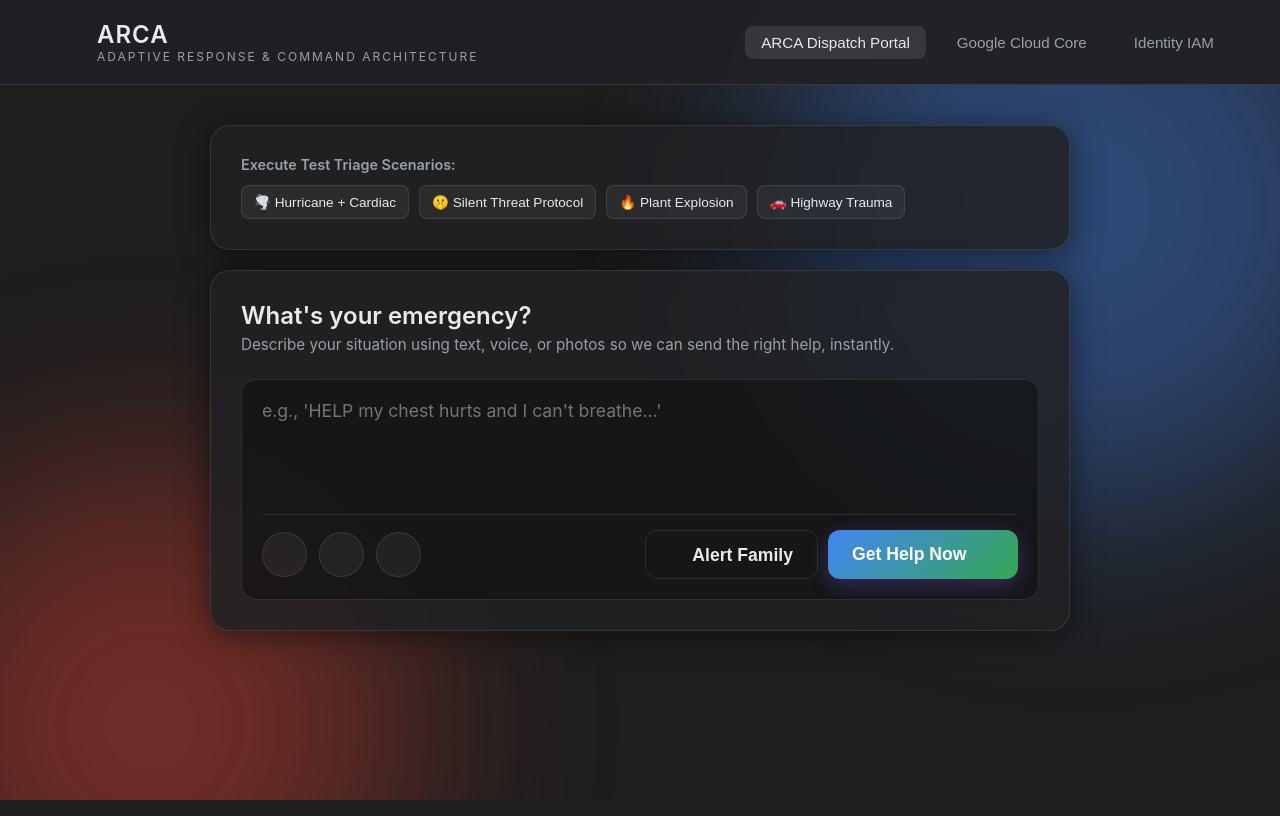
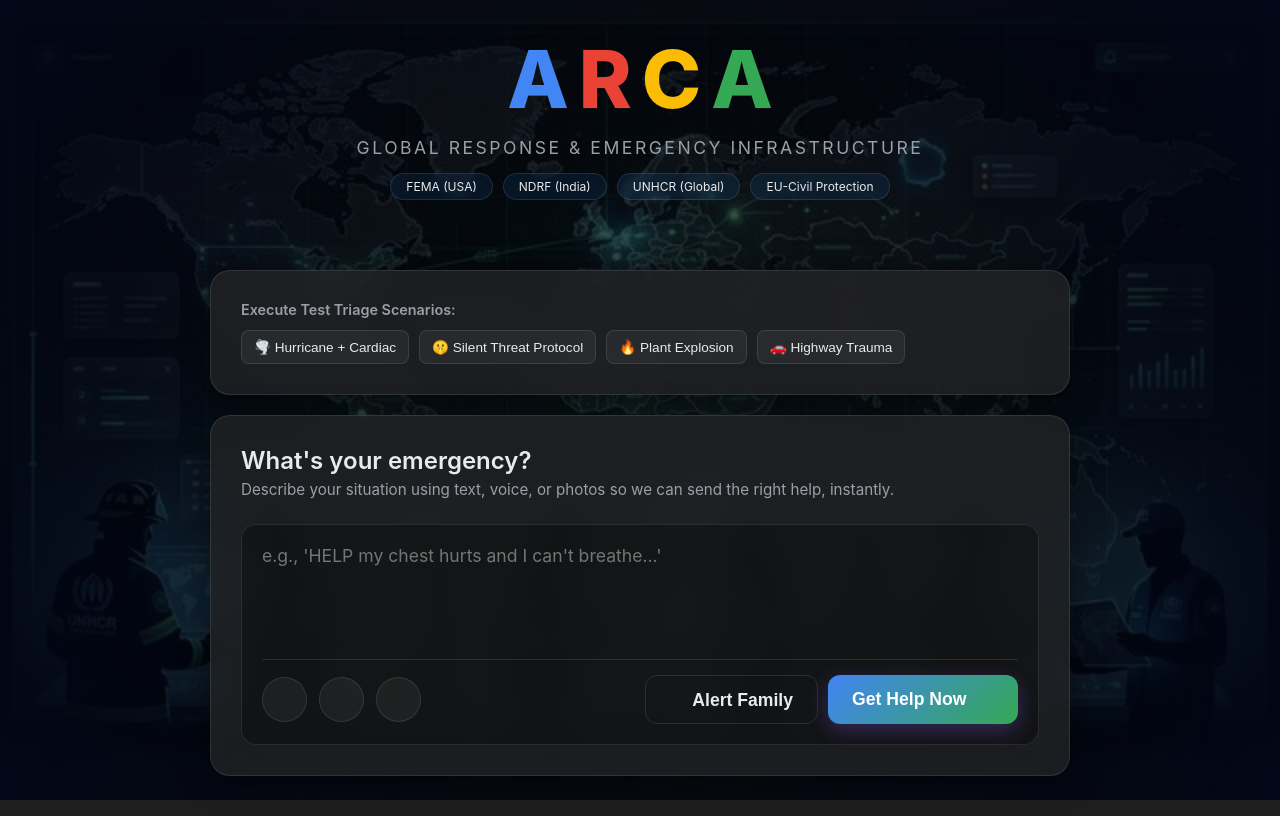
Before and after one commit to meerindr-ctrl/Prompt-War-Projects, a website: page ARIA-Emergency-Response/public/index.html in a window 1280 px wide. Drawn offline with nearby package versions, Linux system fonts and the light colour scheme.

Commit message:
feat: ARCA Google Doodle v4.0 - Global Interactive Signal Interface

```diff
--- a/ARIA-Emergency-Response/public/client.js
+++ b/ARIA-Emergency-Response/public/client.js
@@ -61,6 +61,35 @@
         ann.setAttribute('aria-live', 'polite');
         document.body.appendChild(ann);
     }
+
+    // --- DOODLE SIGNAL HANDLERS ---
+
+    document.querySelectorAll('.doodle-letter').forEach(letter => {
+        letter.addEventListener('click', () => {
+            const signal = letter.getAttribute('data-signal');
+            letter.classList.add('signal-trigger-animation');
+            setTimeout(() => letter.classList.remove('signal-trigger-animation'), 400);
+
+            switch(signal) {
+                case 'acoustic':
+                    document.getElementById('btn-audio').click();
+                    announce('ARCA: Acoustic Signal Vector Activated.');
+                    break;
+                case 'routing':
+                    document.getElementById('btn-sensor').click();
+                    announce('ARCA: Routing & GPS Signal Vector Pinged.');
+                    break;
+                case 'context':
+                    ui.processBtn.click();
+                    announce('ARCA: Querying Global Cloud Context Signals...');
+                    break;
+                case 'alert':
+                    document.getElementById('family-alert-btn').click();
+                    announce('ARCA: Broadcasting Emergency Alert Signal.');
+                    break;
+            }
+        });
+    });
 
     // --- INPUT HANDLERS ---
 
--- a/ARIA-Emergency-Response/public/index.html
+++ b/ARIA-Emergency-Response/public/index.html
@@ -23,25 +23,26 @@
     <script defer src="client.js?v=arca3"></script>
 </head>
 <body>
-    <div class="background-globes" aria-hidden="true">
-        <div class="globe globe-1"></div>
-        <div class="globe globe-2"></div>
-    </div>
+    <div class="background-global-map" role="presentation"></div>
+    <div class="background-vignette" aria-hidden="true"></div>
 
     <!-- Accessibility: Proper ARIA landmark semantic tags -->
-    <header class="navbar" role="banner">
-        <div class="logo">
-            <span class="logo-icon" aria-hidden="true"><ion-icon name="pulse-outline"></ion-icon></span>
-            <div class="logo-text">
-                <h1>ARCA</h1>
-                <p>Adaptive Response & Command Architecture</p>
+    <header class="arca-doodle-container" role="banner">
+        <div class="doodle-logo" id="arca-doodle" aria-label="ARCA Interactive Google Doodle">
+            <span class="doodle-letter blue" data-signal="acoustic" title="Acoustic Signal (A)">A</span>
+            <span class="doodle-letter red" data-signal="routing" title="Routing Signal (R)">R</span>
+            <span class="doodle-letter yellow" data-signal="context" title="Context Signal (C)">C</span>
+            <span class="doodle-letter green" data-signal="alert" title="Alert Signal (A)">A</span>
+        </div>
+        <div class="doodle-tagline">
+            <h2 class="sub-identity">Global Response & Emergency Infrastructure</h2>
+            <div class="ethnicity-strip" aria-label="A Global Unified Response">
+                 <span class="responder-pill">FEMA (USA)</span>
+                 <span class="responder-pill">NDRF (India)</span>
+                 <span class="responder-pill">UNHCR (Global)</span>
+                 <span class="responder-pill">EU-Civil Protection</span>
             </div>
         </div>
-        <nav role="navigation" aria-label="Main Navigation">
-            <button class="nav-btn active" aria-current="page">ARCA Dispatch Portal</button>
-            <button class="nav-btn">Google Cloud Core</button>
-            <button class="nav-btn">Identity IAM</button>
-        </nav>
     </header>
 
     <main class="container" role="main">
--- a/ARIA-Emergency-Response/public/styles.css
+++ b/ARIA-Emergency-Response/public/styles.css
@@ -51,39 +51,102 @@
     border-radius: 4px;
 }
 
-.background-globes {
+.background-global-map {
     position: fixed;
     top: 0; left: 0; width: 100%; height: 100%;
     z-index: -1;
-    overflow: hidden;
+    background: url('global-bg.png') center center no-repeat;
+    background-size: cover;
+    filter: brightness(0.3);
     pointer-events: none;
-    will-change: transform;
 }
 
-.globe {
-    position: absolute;
-    border-radius: 50%;
-    filter: blur(100px);
-    opacity: 0.4;
-    animation: float 20s infinite alternate ease-in-out;
+.background-vignette {
+    position: fixed;
+    top: 0; left: 0; width: 100%; height: 100%;
+    background: radial-gradient(circle, transparent 40%, rgba(2, 6, 23, 0.9) 100%);
+    z-index: -1;
+    pointer-events: none;
 }
 
-.globe-1 {
-    width: 600px; height: 600px;
-    background: #4285F4;
-    top: -100px; right: -100px;
+.arca-doodle-container {
+    display: flex;
+    flex-direction: column;
+    align-items: center;
+    padding: 30px 20px;
+    gap: 10px;
 }
 
-.globe-2 {
-    width: 500px; height: 500px;
-    background: #EA4335;
-    bottom: -150px; left: -100px;
-    animation-delay: -5s;
+.doodle-logo {
+    display: flex;
+    gap: 10px;
+    font-family: 'Inter', sans-serif;
+    font-size: 5rem;
+    font-weight: 800;
 }
 
-@keyframes float {
-    0% { transform: translateY(0) scale(1); }
-    100% { transform: translateY(50px) scale(1.1); }
+.doodle-letter {
+    cursor: pointer;
+    transition: transform 0.3s cubic-bezier(0.175, 0.885, 0.32, 1.275), text-shadow 0.3s;
+    user-select: none;
+    -webkit-text-stroke: 1px rgba(255,255,255,0.05);
+}
+
+.doodle-letter:hover {
+    transform: scale(1.25) translateY(-5px);
+    text-shadow: 0 0 40px currentColor;
+}
+
+.doodle-letter:active {
+    transform: scale(0.95);
+}
+
+.doodle-letter.blue { color: #4285F4; }
+.doodle-letter.red { color: #EA4335; }
+.doodle-letter.yellow { color: #FBBC04; }
+.doodle-letter.green { color: #34A853; }
+
+.doodle-tagline {
+    text-align: center;
+    display: flex;
+    flex-direction: column;
+    align-items: center;
+    gap: 15px;
+}
+
+.sub-identity {
+    font-size: 1.1rem;
+    text-transform: uppercase;
+    letter-spacing: 2.5px;
+    color: var(--text-secondary);
+    font-weight: 400;
+}
+
+.ethnicity-strip {
+    display: flex;
+    gap: 10px;
+    flex-wrap: wrap;
+    justify-content: center;
+}
+
+.responder-pill {
+    font-size: 0.75rem;
+    padding: 5px 15px;
+    border-radius: 20px;
+    background: rgba(42, 133, 244, 0.1);
+    border: 1px solid rgba(255, 255, 255, 0.1);
+    color: var(--text-primary);
+    backdrop-filter: blur(5px);
+}
+
+@keyframes signalPulse {
+    0% { transform: scale(1); }
+    50% { transform: scale(1.1); box-shadow: 0 0 20px currentColor; }
+    100% { transform: scale(1); }
+}
+
+.signal-trigger-animation {
+    animation: signalPulse 0.4s ease-out;
 }
 
 .glass-panel {
@@ -110,43 +173,7 @@
     margin-bottom: 25px;
 }
 
-.navbar {
-    display: flex;
-    justify-content: space-between;
-    align-items: center;
-    padding: 20px 50px;
-    border-bottom: 1px solid var(--panel-border);
-    background: rgba(32, 33, 36, 0.95);
-    backdrop-filter: blur(12px);
-    position: relative;
-    z-index: 10;
-}
-
-.logo {
-    display: flex;
-    align-items: center;
-    gap: 15px;
-}
-
-.logo-icon {
-    font-size: 2rem;
-    color: #f8fafc;
-    background: var(--accent-gradient);
-    -webkit-background-clip: text;
-    -webkit-text-fill-color: transparent;
-    display: flex;
-}
-
-.logo-text h1 {
-    font-size: 1.5rem;
-    letter-spacing: 1px;
-}
-.logo-text p {
-    font-size: 0.75rem;
-    color: var(--text-secondary);
-    text-transform: uppercase;
-    letter-spacing: 2px;
-}
+.navbar { display: none; }
 
 nav {
     display: flex;
```
Also changed, not shown: ARIA-Emergency-Response/public/doodle-ref.png (added), ARIA-Emergency-Response/public/global-bg.png (added).
